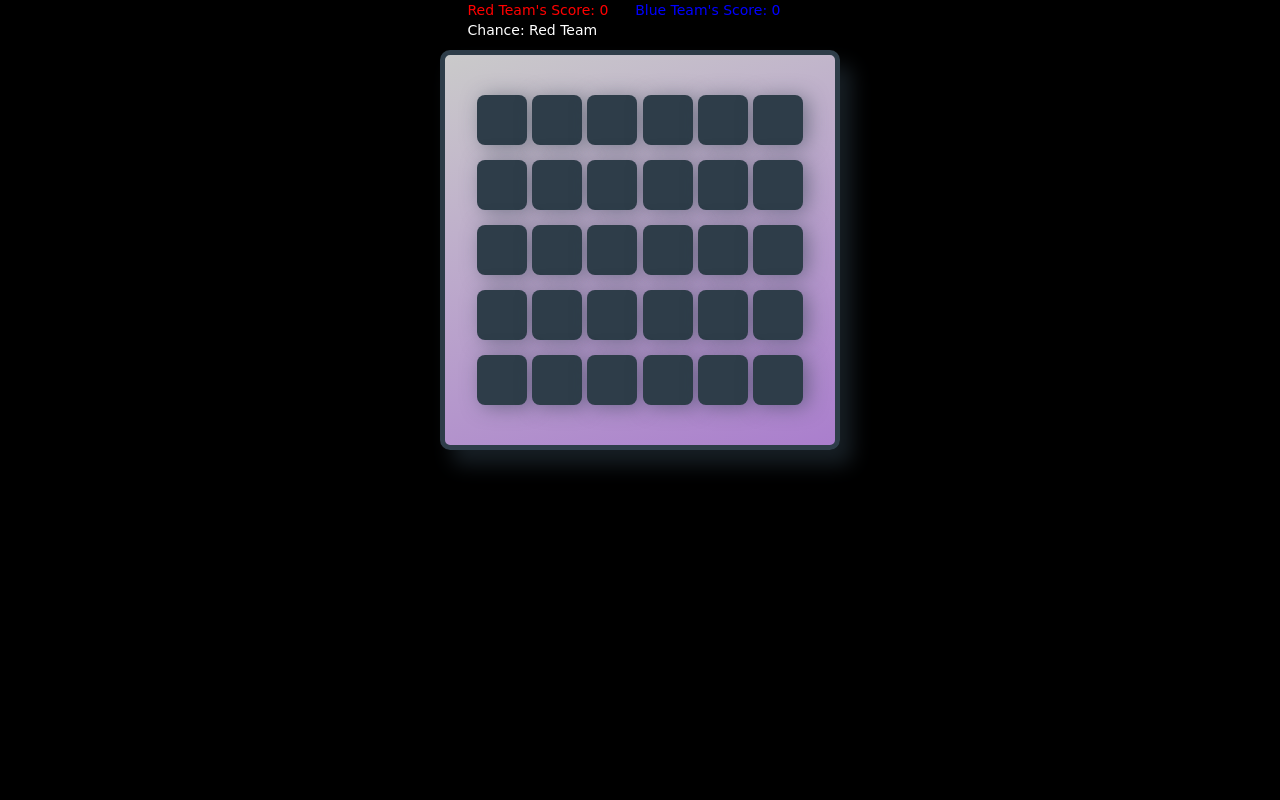
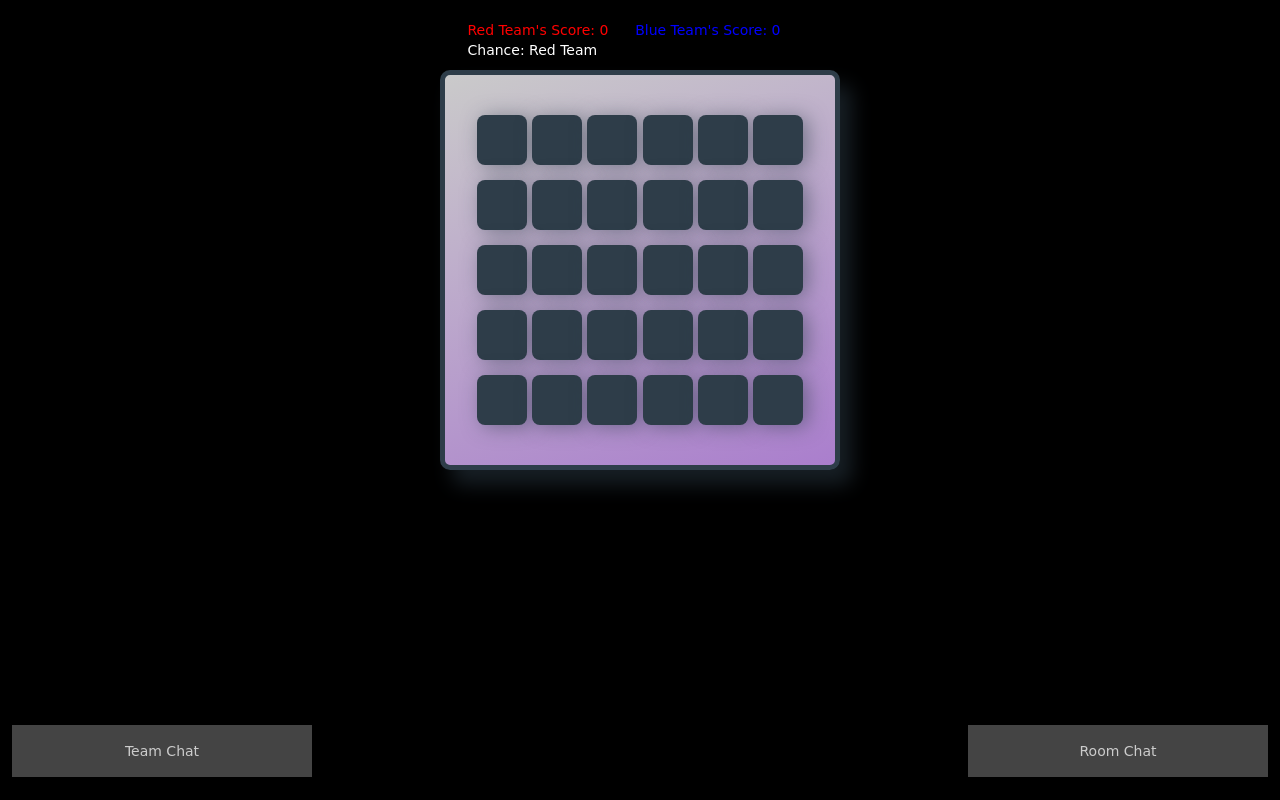
Before and after one commit to tanviohri/google-sps-memory-game, a web app: page / in a window 1280 px wide. Run offline with its HTML, style and script files only (its server is not run), Linux system fonts and the light colour scheme; data that the repository does not hold is empty; some libraries are stand-ins or nearby versions; some web fonts are replaced.

Commit message:
Add basic chat UI

```diff
--- /dev/null
+++ b/Memory-Game/src/main/webapp/chat.js
@@ -0,0 +1,7 @@
+function openForm(chatType) {
+    document.getElementById(chatType + "Chat").style.display = "block";
+}
+
+function closeForm(chatType) {
+    document.getElementById(chatType + "Chat").style.display = "none";
+}
--- a/Memory-Game/src/main/webapp/index.html
+++ b/Memory-Game/src/main/webapp/index.html
@@ -1,16 +1,47 @@
 <!DOCTYPE html>
 <html>
+
 <head>
 	<meta charset="UTF-8">
 	<title></title>
-    <link rel="stylesheet" href="https://maxcdn.bootstrapcdn.com/bootstrap/3.3.7/css/bootstrap.min.css" integrity="sha384-BVYiiSIFeK1dGmJRAkycuHAHRg32OmUcww7on3RYdg4Va+PmSTsz/K68vbdEjh4u"
-        crossorigin="anonymous">
+	<link rel="stylesheet" href="https://maxcdn.bootstrapcdn.com/bootstrap/3.3.7/css/bootstrap.min.css"
+		integrity="sha384-BVYiiSIFeK1dGmJRAkycuHAHRg32OmUcww7on3RYdg4Va+PmSTsz/K68vbdEjh4u" crossorigin="anonymous">
 	<link rel="stylesheet prefetch" href="https://maxcdn.bootstrapcdn.com/font-awesome/4.6.1/css/font-awesome.min.css">
 	<link rel="stylesheet prefetch" href="https://fonts.googleapis.com/css?family=Coda">
 	<link rel="stylesheet" href="style.css">
 </head>
 
 <body>
+
+	<button class="chat-open-button" onclick="openForm('team')" style="left:12px">Team Chat</button>
+
+	<div class="chat-popup" id="teamChat" style="left:12px">
+		<form class="chat-form-container" id="teamChatForm">
+			<font color="black">
+				<h2>Team Chat</h2>
+			</font>
+
+			<textarea placeholder="Type message.." name="teamMsg" required></textarea>
+
+			<button type="submit" class="btn">Send</button>
+			<button type="button" class="btn cancel" onclick="closeForm('team')">Close</button>
+		</form>
+	</div>
+
+	<button class="chat-open-button" onclick="openForm('room')" style="right:12px">Room Chat</button>
+
+	<div class="chat-popup" id="roomChat" style="right:12px">
+		<form class="chat-form-container" id="roomChatForm">
+			<font color="black">
+				<h2>Room Chat</h2>
+			</font>
+
+			<textarea placeholder="Type message.." name="roomMsg" required></textarea>
+
+			<button type="submit" class="btn">Send</button>
+			<button type="button" class="btn cancel" onclick="closeForm('room')">Close</button>
+		</form>
+	</div>
 	<header class="masthead">
 		<div class="container">
 		</div>
@@ -36,16 +67,19 @@
 	<div class="container">
 		<section class="score-panel">
 			<font color="red"> Red Team's Score: <span class="score-red">0</span> </font>
-                <font color="blue"> &nbsp;&nbsp;&nbsp;&nbsp;&nbsp;Blue Team's Score: <span class="score-blue">0</span> </font>
+			<font color="blue"> &nbsp;&nbsp;&nbsp;&nbsp;&nbsp;Blue Team's Score: <span class="score-blue">0</span>
+			</font>
 			<br>
                 Chance: <span class="turn">Red</span> Team
 		</section>
 		<ul class="deck"></ul>
 	</div>
 	<script src='https://cdnjs.cloudflare.com/ajax/libs/jquery/2.2.1/jquery.min.js'></script>
-    <script src="https://maxcdn.bootstrapcdn.com/bootstrap/3.3.7/js/bootstrap.min.js" integrity="sha384-Tc5IQib027qvyjSMfHjOMaLkfuWVxZxUPnCJA7l2mCWNIpG9mGCD8wGNIcPD7Txa"
-        crossorigin="anonymous"></script>
+	<script src="https://maxcdn.bootstrapcdn.com/bootstrap/3.3.7/js/bootstrap.min.js"
+		integrity="sha384-Tc5IQib027qvyjSMfHjOMaLkfuWVxZxUPnCJA7l2mCWNIpG9mGCD8wGNIcPD7Txa" crossorigin="anonymous">
+	</script>
 	<script src="./script.js"></script>
+	<script src="./chat.js"></script>
+</body>
 
-  </body>
 </html>
--- a/Memory-Game/src/main/webapp/style.css
+++ b/Memory-Game/src/main/webapp/style.css
@@ -20,6 +20,7 @@ body {
     font-family: 'Coda', cursive;
     background: black;
     color: white;
+    padding-top: 20px;
 }
 
 .container {
@@ -114,3 +115,72 @@ h1 {
       width: 300px;
     }
 }
+
+/* Button used to open the chat form - fixed at the bottom of the page */
+.chat-open-button {
+  background-color: #555;
+  color: white;
+  padding: 16px 20px;
+  border: none;
+  cursor: pointer;
+  opacity: 0.8;
+  position: fixed;
+  width: 300px;
+  bottom: 23px;
+}
+
+/* The popup chat - hidden by default */
+.chat-popup {
+  display: none;
+  position: fixed;
+  bottom: 0;
+  border: 3px solid #f1f1f1;
+  z-index: 9;
+  min-height: 300px;
+}
+
+/* Add styles to the form container */
+.chat-form-container {
+  width: 300px;
+  padding: 10px;
+  background-color: white;
+}
+
+/* Full-width textarea */
+.chat-form-container textarea {
+  width: 100%;
+  padding: 16px;
+  margin: 5px 0 22px 0;
+  border: none;
+  background: #f1f1f1;
+  resize: none;
+  height: 60px;
+}
+
+/* When the textarea gets focus, do something */
+.chat-form-container textarea:focus {
+  background-color: #ddd;
+  outline: none;
+}
+
+/* Set a style for the submit/send button */
+.chat-form-container .btn {
+  background-color: #4CAF50;
+  color: white;
+  padding: 16px 20px;
+  border: none;
+  cursor: pointer;
+  width: 100%;
+  margin-bottom:10px;
+  opacity: 0.8;
+}
+
+/* Add a red background color to the cancel button */
+.chat-form-container .cancel {
+  background-color: red;
+}
+
+/* Add some hover effects to buttons */
+.chat-form-container .btn:hover, .open-button:hover {
+  opacity: 1;
+}
```
Lines whose indentation alone changed are shown as unchanged.
